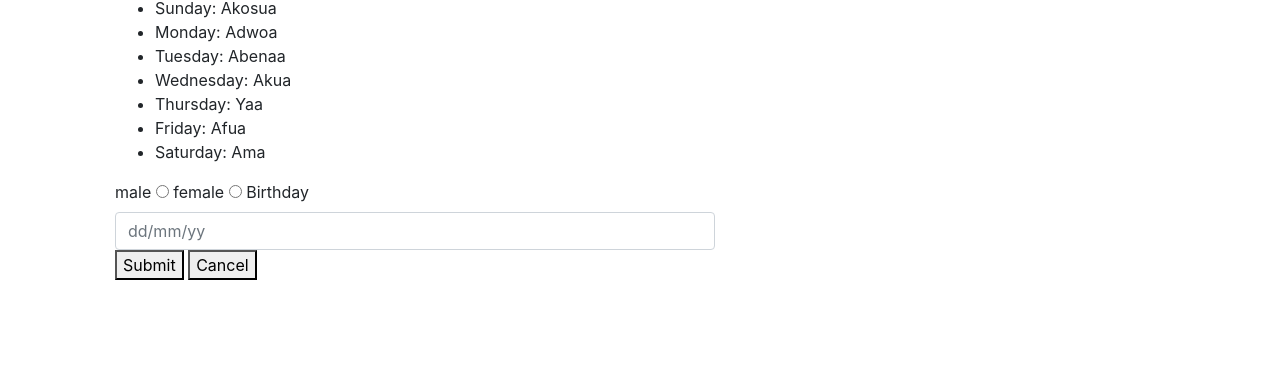
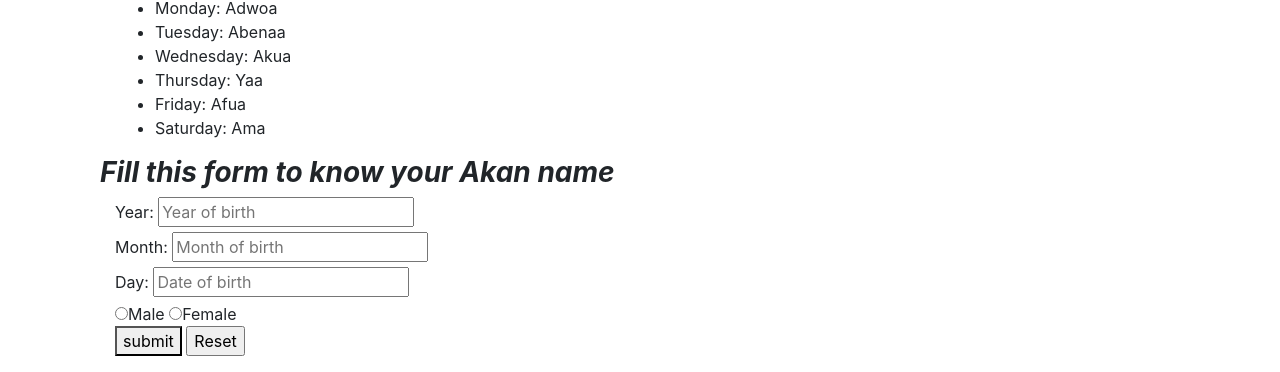
Before and after one commit to mamokunni/akan_name, a plain HTML site: page index.html in a window 1280 px wide. Shown: the part 633-1005 px from the top of the page. Before the commit the page ends 913 px from the top, so only its background shows below. Drawn offline with Linux system fonts and the light colour scheme.

Commit message:
redesign form date to 3 input fields

```diff
--- a/index.html
+++ b/index.html
@@ -11,12 +11,13 @@
     <h1>Akan Name Search</h1>
   </div>
   <body class="container">
-    <script src="js/script.js" charset="utf-8"></script>>
+    <script src="js/script.js" charset="utf-8"></script>
 
     <div class="col-md-6">
     <p>Akan names are derived from Ghanian culture. Frequently in Ghana, children
     are given their first name as a 'day name' which corresponds to the day in
     the week they were born. Here are Ghanian day names.</p>
+
     </div>
 
     <div class="jumbotron-fluid">
@@ -46,24 +47,66 @@
           </div>
 
 
-    </div>
 
 
-    <div class="col-md-7">
-      <form class="" action="index.html" method="post">
-        <label for="gender">male</label>
-        <input type="radio" name="gender" value="Male" id=male>
-        <label for="gender">female</label>
-        <input type="radio" name="gender" value="Female" id=female>
-        <label for="Birthday">Birthday</label>
-        <input type="text" name="birthday" id="birthday" placeholder="dd/mm/yy"
-          class="form-control"autocomplete="off">
-        <button type="submit" onclick="getAkanName()";return false;>Submit</button>
-        <button type="reset" onclick="clearAkanName()";return false;>Cancel</button>
+<div class="">
+  <script src="main.js"></script>
+    <div class="main.js">
+      <form>
+        <h3><strong><i>Fill this form to know your Akan name</i></strong></h3>
 
-      </form>
+          <div class="container">
+            <div class="row">
+              <div class="col-md-12">
+                <div>
+                  <label for="YY">Year:</label>
+                    <input type="number" id="YY" class="year" placeholder="Year of birth "  required>
+                </div>
+              </div>
+            </div>
+          </div>
+          <div class="container">
+            <div class="row">
+              <div class="col-md-12">
+                <div>
+                  <label for="MM">Month:</label>
+                    <input type="number" id="MM" class="month" placeholder="Month of birth " max="12"
+                               required>
+                </div>
+              </div>
+            </div>
+          </div>
+          <div class="container">
+            <div class="row">
+              <div class="col-md-12">
+                <div>
+                  <label for="DD">Day:</label>
+                    <input type="number" id="DD" class="day" placeholder="Date of birth" max="31"
+                               width="100%" required>
+                </div>
+                <div class="gender">
+                  <input id="male" type="radio" name="gender" required>Male
+                  <input id="female" type="radio" name="gender" required>Female
+                </div>
+                <div>
+                  <button type="button" onclick="getName()">submit</button>
+                    <input type="reset" value="Reset">
+                </div>
+              </div>
+            </div>
+          </div>
+       </form>
+      </div>
+    </div>
+    <div id="yourName">
+      <p id="display"></p>
+    </div>
+</div>
+</div>
 
-    </div>
+<script src="js/script.js">
+
+</script>
 
   </body>
   </div>
--- a/js/script.js
+++ b/js/script.js
@@ -0,0 +1,8 @@
+ function getAkanName(){
+
+   let days =["Sunday","Monday", "Tuesday", "Wednesday", "Thursday", "Friday", "Saturday"];
+   let maleAkanNames = ["Kwasi","Kwadwo","Kwabena","Kwaku","Yaw","Kofi","Kwame"];
+   let femaleAkanNames = ["Akosua","Adwoa","Abenaa","Akua","Yaa","Afua","Ama"];
+   let myBirthday = document.getElementById("myBirthDate").value;
+
+ }
```
